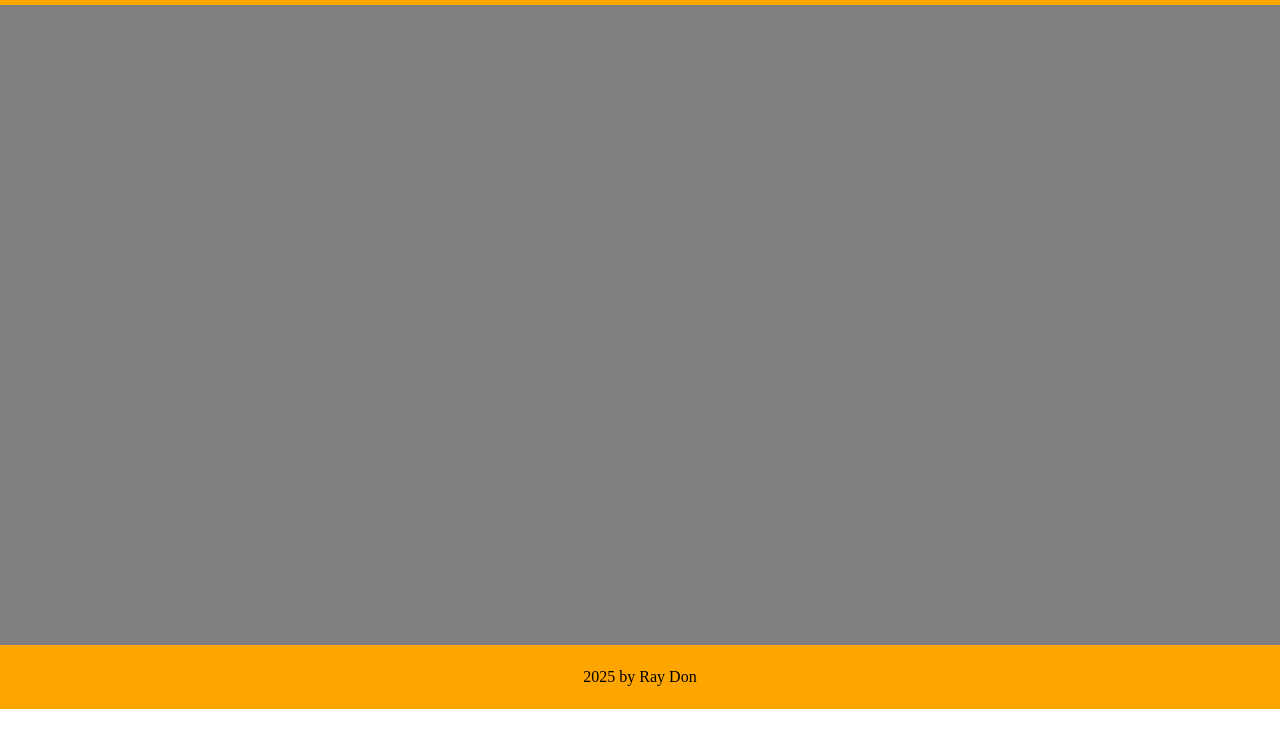
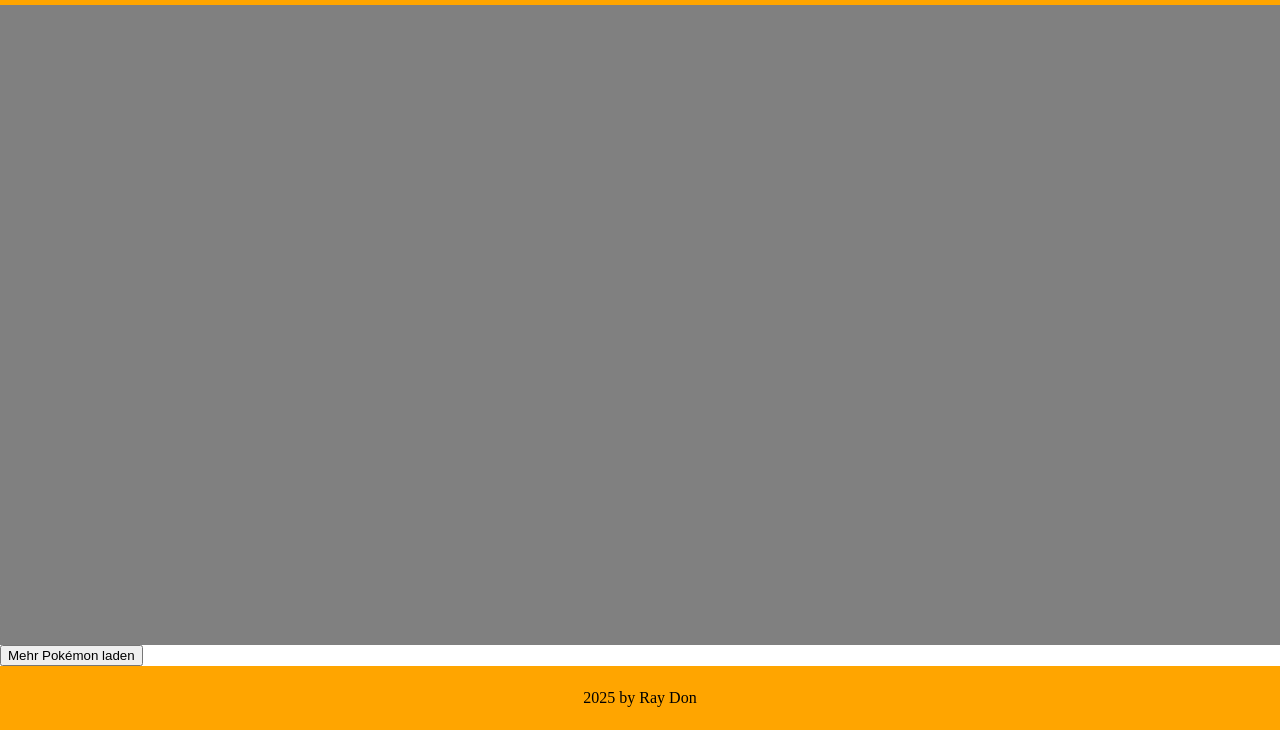
Before and after one commit to raypi/pokedex, a plain HTML site: page index.html in a window 1280 px wide. Shown: the part 91-821 px from the top of the page. Before the commit the page ends 800 px from the top, so only its background shows below. Drawn offline with Linux system fonts and the light colour scheme; no server answers.

Commit message:
add load more BTN and function

```diff
--- a/index.html
+++ b/index.html
@@ -25,6 +25,9 @@
             <div id="content" class="content-main">
 
         </section>
+        <section>
+            <div id="buttonContainer"></div>
+        </section>
     </main>
     <footer>
         <div>2025 by Ray Don</div>
--- a/script/script.js
+++ b/script/script.js
@@ -29,15 +29,18 @@
 
 // let promError = false;
 
+let counterPoke = 0;
+
+
 // ruft die Funtionen auf die ich beim Start bzw. beim laden der Seite benötige
 function init(){
-    renderPokes();
+    renderPokes(counterPoke);
 }
 
 
-// Ruft die Pokes von der API ab
-async function getPokefromApi() {
-    const apiUrl = 'https://pokeapi.co/api/v2/pokemon?limit=20';
+// Ruft die Pokémon von der API ab
+async function getPokefromApi(start = 0, limit = 20) {
+    const apiUrl = `https://pokeapi.co/api/v2/pokemon?offset=${start}&limit=${limit}`;
     try {
         const response = await fetch(apiUrl);
         const data = await response.json();
@@ -48,18 +51,16 @@ async function getPokefromApi() {
     }
 }
 
-// bringt die Pokes ins HTML
-async function renderPokes() {
-    const pokes = await getPokefromApi();
-    const cardContainer = document.getElementById('content'); // Korrigierte ID
+
+// Bringt die Pokémon ins HTML
+async function renderPokes(counterPoke) {
+    const pokes = await getPokefromApi(counterPoke);
+    const cardContainer = document.getElementById('content');
 
     if (!cardContainer) {
         console.error('Container mit ID "content" nicht gefunden.');
         return;
     }
-
-    // Sicherstellen, dass der Container vorher leer ist
-    cardContainer.innerHTML = '';
 
     let htmlContent = '';
 
@@ -82,9 +83,14 @@ async function renderPokes() {
                         <img src="${pokeDetails.sprites.front_default}" alt="${pokeDetails.name}" class="card-img-smal">
                     </div>
                     <div class="card-footer-smal">
-                        ${pokeDetails.types
-                            .map(typeInfo => `<span class="type-icon">${typeInfo.type.name}</span>`)
-                            .join(' ')}
+                        ${(() => {
+                            let typeHtml = '';
+                            for (let i = 0; i < pokeDetails.types.length; i++) {
+                                const typeInfo = pokeDetails.types[i];
+                                typeHtml += `<span class="type-icon">${typeInfo.type.name}</span> `;
+                            }
+                            return typeHtml.trim(); // Entfernt das letzte Leerzeichen
+                        })()}
                     </div>
                 </div>
             `;
@@ -92,12 +98,34 @@ async function renderPokes() {
             console.error(`Fehler beim Abrufen der Details für ${poke.name}:`, error);
         }
     }
+    // Füge die Karten in den Container ein
+    cardContainer.innerHTML += htmlContent;
 
-    // Setze das HTML für den Container auf einmal
-    cardContainer.innerHTML = htmlContent;
+    // Button für weitere Pokémon erstellen
+    createLoadMoreButton();
 }
 
 
+// Erstellt oder aktualisiert den "Load More"-Button
+function createLoadMoreButton() {
+    const buttonContainer = document.getElementById('buttonContainer'); // Container für den Button
+    if (!buttonContainer) {
+        console.error('Button-Container nicht gefunden.');
+        return;
+    }
+
+    buttonContainer.innerHTML = ''; // Vorherigen Button entfernen, falls vorhanden
+
+    const loadMoreButton = document.createElement('button');
+    loadMoreButton.textContent = 'Mehr Pokémon laden';
+    loadMoreButton.id = `load-more-${counterPoke}`; // ID mit dem aktuellen Startpunkt
+    loadMoreButton.onclick = () => {
+        counterPoke += 20; // Erhöhe den Startpunkt um 20
+        renderPokes(counterPoke);
+    };
+
+    buttonContainer.appendChild(loadMoreButton);
+}
 
 // function getPromise(){
 //     return new Promise((resolve, reject) => {
```
